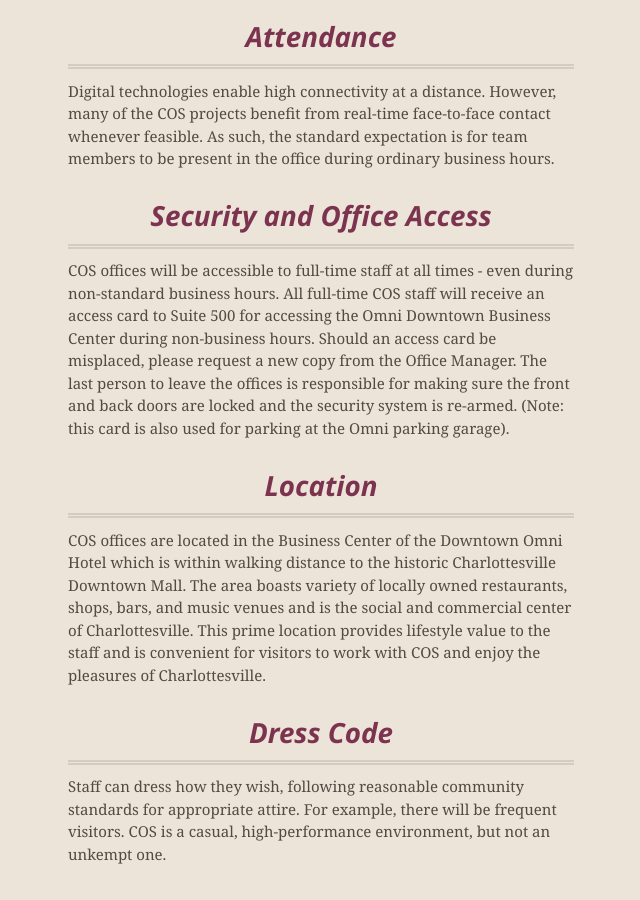
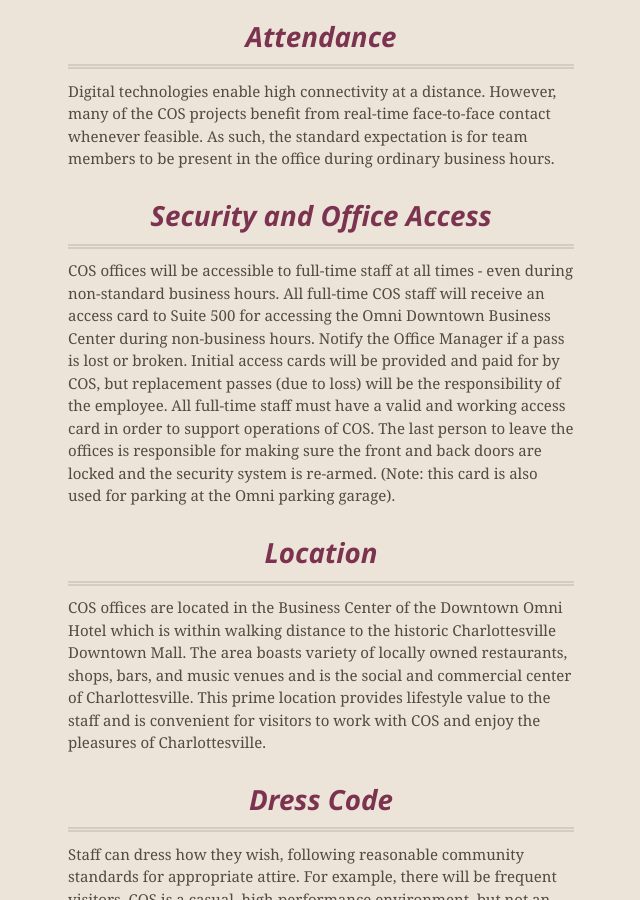
Before and after one commit to CenterForOpenScience/Employee-Manual, a Jekyll site: the page built from index.md, in a window 1280 px wide and 900 px high, scrolled down 1615 px. Shown: the whole window, without its empty margins (319-959 px from the left). Built offline with Jekyll 4.4.1, drawn with Linux system fonts in a browser that asks for light colours; nearby versions of some CDN libraries.

Commit message:
Updates to office security
Added language about access card replacement obligation and FT staff requirement to have a functional access card

```diff
--- a/index.md
+++ b/index.md
@@ -38,7 +38,7 @@
 
 ##Security and Office Access
 
-COS offices will be accessible to full-time staff at all times - even during non-standard business hours. All full-time COS staff will receive an access card to Suite 500 for accessing the Omni Downtown Business Center during non-business hours. Should an access card be misplaced, please request a new copy from the Office Manager. The last person to leave the offices is responsible for making sure the front and back doors are locked and the security system is re-armed. (Note: this card is also used for parking at the Omni parking garage).
+COS offices will be accessible to full-time staff at all times - even during non-standard business hours. All full-time COS staff will receive an access card to Suite 500 for accessing the Omni Downtown Business Center during non-business hours. Notify the Office Manager if a pass is lost or broken.  Initial access cards will be provided and paid for by COS, but replacement passes (due to loss) will be the responsibility of the employee. All full-time staff must have a valid and working access card in order to support operations of COS.  The last person to leave the offices is responsible for making sure the front and back doors are locked and the security system is re-armed. (Note: this card is also used for parking at the Omni parking garage).
 
 ##Location
 
```
